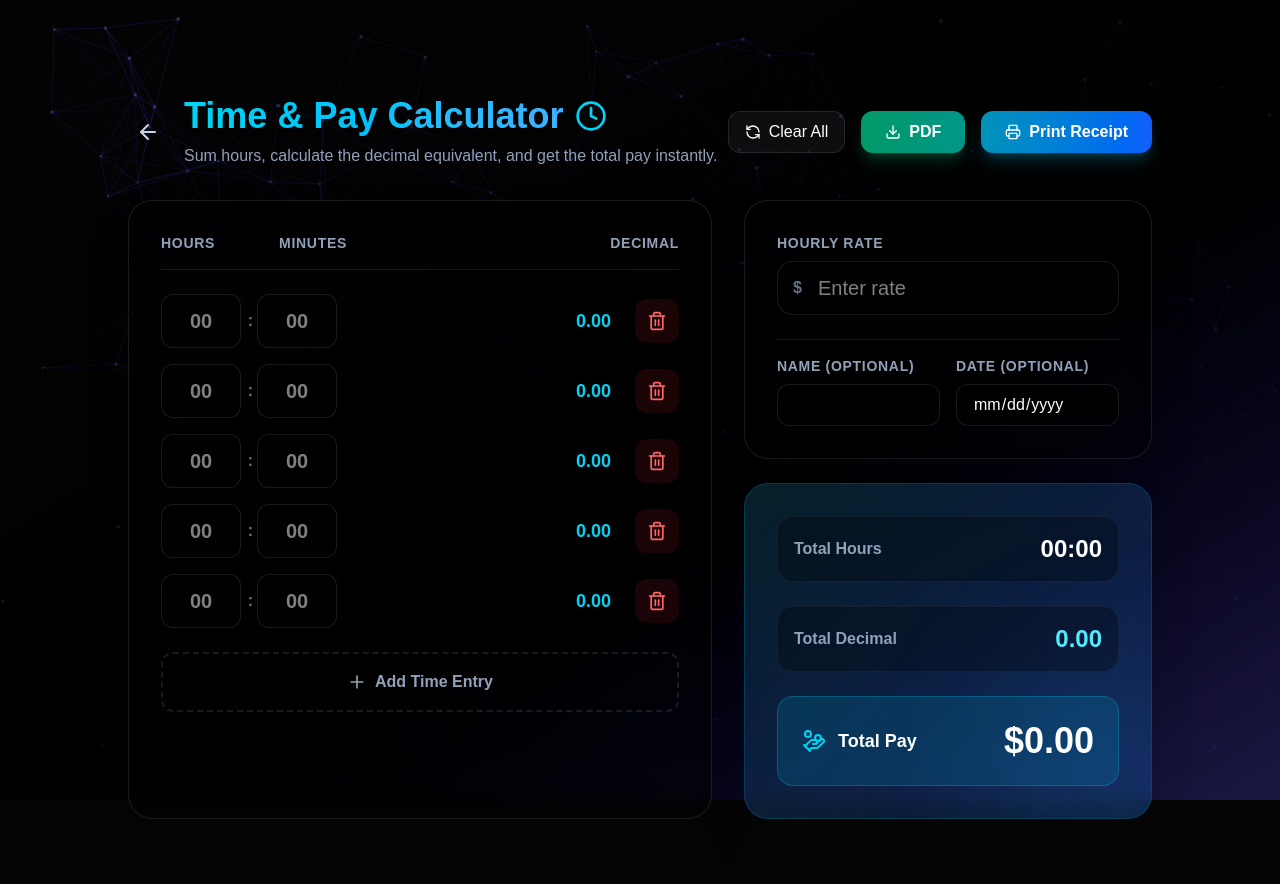
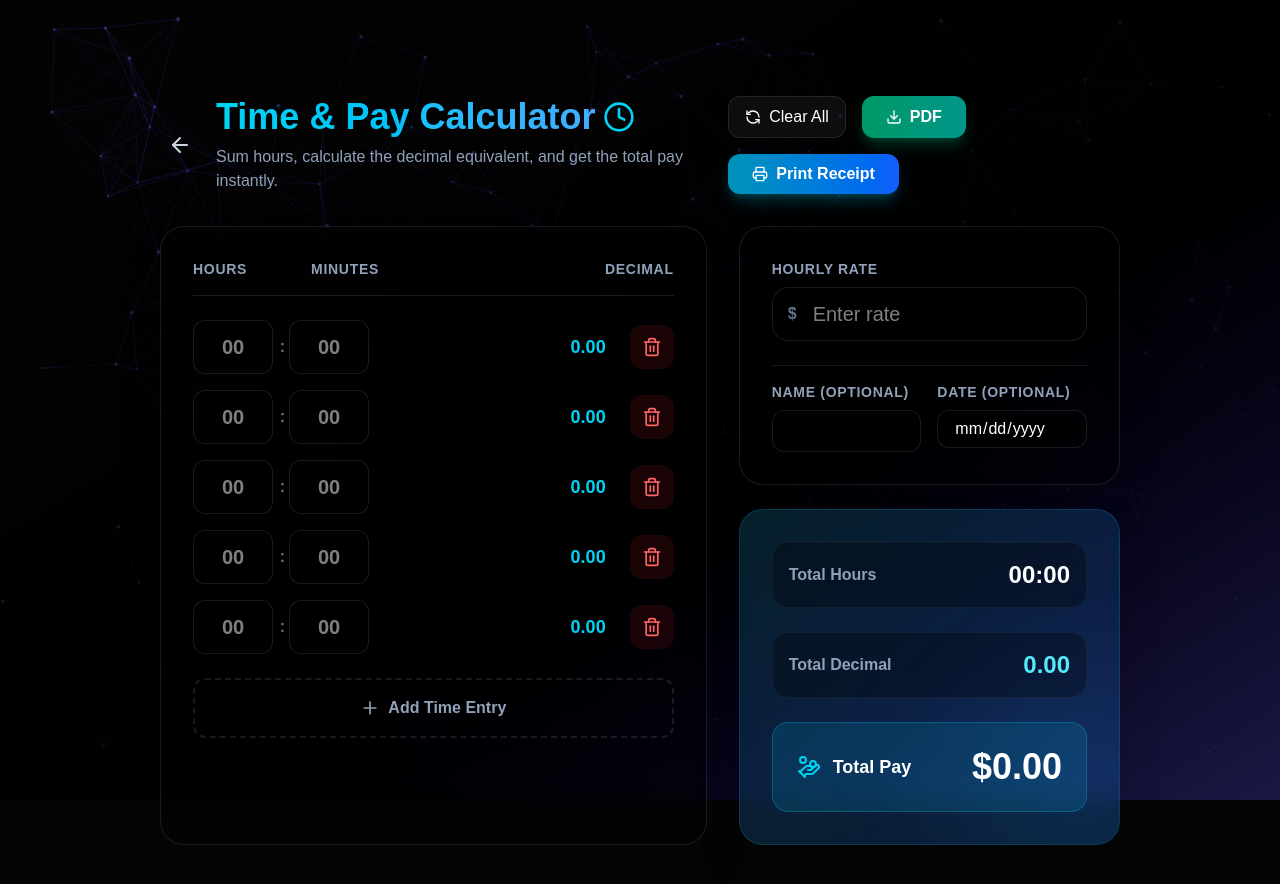
Before and after one commit to Ulrexon/OneForAll, a Next.js app: page /en/tools/time-calculator in a window 1280 px wide. Shown: the top 884 px of the page. Built offline with nearby package versions, Linux system fonts and the light colour scheme.

Commit message:
feat: improve responsiveness and layout of the Time Calculator page, adjusting padding, element spacing, and font sizes for various screen sizes.

```diff
--- a/app/[lang]/tools/time-calculator/page.tsx
+++ b/app/[lang]/tools/time-calculator/page.tsx
@@ -148,20 +148,20 @@ export default function TimeCalculator() {
   };
 
   return (
-    <div className="max-w-5xl mx-auto pb-20">
+    <div className="max-w-5xl mx-auto px-4 sm:px-6 lg:px-8 pb-20">
 
       {/* Non-Printable Header */}
-      <div className="flex items-center justify-between mb-8 print:hidden">
-        <div className="flex items-center">
+      <div className="flex flex-col md:flex-row items-start md:items-center justify-between mb-8 gap-6 print:hidden">
+        <div className="flex items-start md:items-center">
           <Link
             href="/?tab=calc"
-            className="mr-4 p-2 rounded-full hover:bg-white/10 transition-colors inline-block"
+            className="mr-4 p-2 rounded-full hover:bg-white/10 transition-colors inline-block shrink-0 mt-1 md:mt-0"
           >
             <ArrowLeft className="w-6 h-6 text-slate-300" />
           </Link>
           <div>
-            <h1 className="text-4xl font-extrabold text-transparent bg-clip-text bg-gradient-to-r from-cyan-400 to-blue-400 flex items-center">
-              {dict.dashboard.tools.timeCalculator.title} <Clock className="ml-3 w-8 h-8 text-cyan-400" />
+            <h1 className="text-3xl sm:text-4xl font-extrabold text-transparent bg-clip-text bg-gradient-to-r from-cyan-400 to-blue-400 flex items-center flex-wrap gap-2">
+              {dict.dashboard.tools.timeCalculator.title} <Clock className="w-6 h-6 sm:w-8 sm:h-8 text-cyan-400 shrink-0" />
             </h1>
             <p className="text-slate-400 mt-2">
               {dict.dashboard.tools.timeCalculator.desc}
@@ -169,27 +169,27 @@ export default function TimeCalculator() {
           </div>
         </div>
 
-        <div className="flex gap-4">
+        <div className="flex flex-wrap gap-3 sm:gap-4 w-full md:w-auto">
           <button
             onClick={clearAll}
-            className="px-4 py-2 rounded-xl bg-white/5 hover:bg-white/10 text-white font-medium border border-white/10 flex items-center transition-all"
+            className="flex-1 md:flex-none justify-center px-4 py-3 sm:py-2 rounded-xl bg-white/5 hover:bg-white/10 text-white font-medium border border-white/10 flex items-center transition-all min-w-[3rem]"
             title={dict.tools.time.clearAll}
           >
-            <RefreshCcw className="w-4 h-4 sm:mr-2" />
+            <RefreshCcw className="w-5 h-5 sm:w-4 sm:h-4 sm:mr-2" />
             <span className="hidden sm:inline">{dict.tools.time.clearAll}</span>
           </button>
           <button
             onClick={handleDownloadPDF}
-            className="px-6 py-2 rounded-xl bg-gradient-to-r from-emerald-600 to-teal-600 hover:from-emerald-500 hover:to-teal-500 text-white font-bold shadow-lg shadow-emerald-500/25 flex items-center transition-all"
+            className="flex-1 md:flex-none justify-center px-6 py-3 sm:py-2 rounded-xl bg-gradient-to-r from-emerald-600 to-teal-600 hover:from-emerald-500 hover:to-teal-500 text-white font-bold shadow-lg shadow-emerald-500/25 flex items-center transition-all min-w-[3rem]"
           >
-            <Download className="w-4 h-4 sm:mr-2" />
+            <Download className="w-5 h-5 sm:w-4 sm:h-4 sm:mr-2" />
             <span className="hidden sm:inline">PDF</span>
           </button>
           <button
             onClick={handlePrint}
-            className="px-6 py-2 rounded-xl bg-gradient-to-r from-cyan-600 to-blue-600 hover:from-cyan-500 hover:to-blue-500 text-white font-bold shadow-lg shadow-cyan-500/25 flex items-center transition-all"
+            className="flex-1 md:flex-none justify-center px-6 py-3 sm:py-2 rounded-xl bg-gradient-to-r from-cyan-600 to-blue-600 hover:from-cyan-500 hover:to-blue-500 text-white font-bold shadow-lg shadow-cyan-500/25 flex items-center transition-all min-w-[3rem]"
           >
-            <Printer className="w-4 h-4 sm:mr-2" />
+            <Printer className="w-5 h-5 sm:w-4 sm:h-4 sm:mr-2" />
             <span className="hidden sm:inline">{dict.tools.time.print}</span>
           </button>
         </div>
@@ -210,7 +210,7 @@ export default function TimeCalculator() {
         <div className="lg:col-span-7 bg-black/40 print:bg-transparent backdrop-blur-md border border-white/10 print:border-none rounded-3xl p-6 lg:p-8 print:p-0 shadow-2xl print:shadow-none print:text-black">
 
           <div className="flex items-center justify-between mb-6 pb-4 border-b border-white/10 print:border-black/20">
-             <div className="flex gap-16 font-semibold text-slate-400 print:text-black uppercase tracking-wider text-sm">
+             <div className="flex gap-8 sm:gap-16 font-semibold text-slate-400 print:text-black uppercase tracking-wider text-sm">
                 <span>{dict.tools.time.hours}</span>
                 <span>{dict.tools.time.minutes}</span>
              </div>
@@ -227,16 +227,16 @@ export default function TimeCalculator() {
 
               return (
                 <div key={entry.id} className="flex items-center justify-between group">
-                  <div className="flex items-center gap-4">
+                  <div className="flex items-center gap-2 sm:gap-4">
                     <div className="relative">
                       <input
                         type="text"
                         placeholder="00"
                         value={entry.h}
                         onChange={(e) => updateEntry(entry.id, "h", e.target.value)}
-                        className="w-20 print:w-16 bg-black/50 print:bg-transparent border border-white/10 print:border-b print:border-black/20 print:border-x-0 print:border-t-0 print:rounded-none rounded-xl py-3 print:py-1 text-center text-white text-xl font-bold focus:outline-none focus:ring-2 focus:ring-cyan-500/50 font-mono transition-all print:text-black"
+                        className="w-16 sm:w-20 print:w-16 bg-black/50 print:bg-transparent border border-white/10 print:border-b print:border-black/20 print:border-x-0 print:border-t-0 print:rounded-none rounded-xl py-3 print:py-1 text-center text-white text-xl font-bold focus:outline-none focus:ring-2 focus:ring-cyan-500/50 font-mono transition-all print:text-black"
                       />
-                      <span className="absolute -right-3 top-1/2 -translate-y-1/2 text-slate-500 font-bold hidden sm:block print:block">:</span>
+                      <span className="absolute -right-2 sm:-right-3 top-1/2 -translate-y-1/2 text-slate-500 font-bold hidden sm:block print:block">:</span>
                     </div>
 
                     <div className="relative">
@@ -245,13 +245,13 @@ export default function TimeCalculator() {
                         placeholder="00"
                         value={entry.m}
                         onChange={(e) => updateEntry(entry.id, "m", e.target.value)}
-                        className="w-20 print:w-16 bg-black/50 print:bg-transparent border border-white/10 print:border-b print:border-black/20 print:border-x-0 print:border-t-0 print:rounded-none rounded-xl py-3 print:py-1 text-center text-white text-xl font-bold focus:outline-none focus:ring-2 focus:ring-cyan-500/50 font-mono transition-all print:text-black"
+                        className="w-16 sm:w-20 print:w-16 bg-black/50 print:bg-transparent border border-white/10 print:border-b print:border-black/20 print:border-x-0 print:border-t-0 print:rounded-none rounded-xl py-3 print:py-1 text-center text-white text-xl font-bold focus:outline-none focus:ring-2 focus:ring-cyan-500/50 font-mono transition-all print:text-black"
                       />
                     </div>
                   </div>
 
-                  <div className="flex items-center gap-6">
-                    <span className="text-lg font-mono text-cyan-400 print:text-black font-semibold min-w-[60px] text-right hidden sm:block print:block">
+                  <div className="flex items-center gap-2 sm:gap-6">
+                    <span className="text-lg font-mono text-cyan-400 print:text-black font-semibold min-w-[40px] sm:min-w-[60px] text-right hidden sm:block print:block">
                       {rowDecimal}
                     </span>
 
@@ -301,7 +301,7 @@ export default function TimeCalculator() {
                   </div>
                </div>
 
-               <div className="grid grid-cols-2 gap-4 pt-4 border-t border-white/10">
+               <div className="grid grid-cols-1 sm:grid-cols-2 gap-4 pt-4 border-t border-white/10">
                  <div>
                     <label className="block text-sm font-semibold text-slate-400 uppercase tracking-wider mb-2">
                       {dict.tools.time.name}
@@ -321,7 +321,7 @@ export default function TimeCalculator() {
                       type="date"
                       value={date}
                       onChange={(e) => setDate(e.target.value)}
-                      className="w-full bg-black/50 border border-white/10 rounded-xl py-2 px-4 text-white focus:outline-none focus:ring-2 focus:ring-cyan-500/50"
+                      className="w-full bg-black/50 border border-white/10 rounded-xl py-2 px-4 text-white focus:outline-none focus:ring-2 focus:ring-cyan-500/50 text-[10px] sm:text-base leading-none"
                     />
                  </div>
                </div>
```
